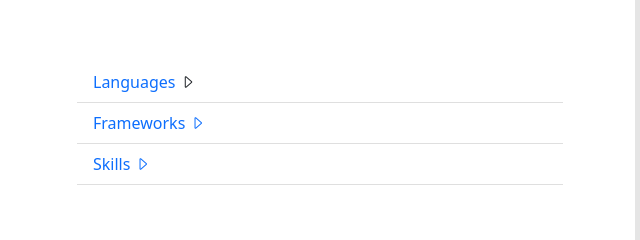
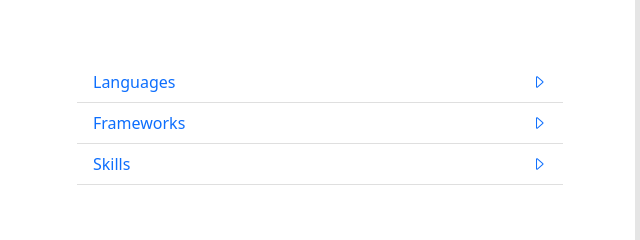
Before and after one commit to Basir-Mohammadi/Bootstrap-portfolio, a website: page index.html in a window 1280 px wide. Shown: the part 2763-3003 px from the top of the page, 575-1215 px from the left. Drawn offline with nearby package versions, Linux system fonts and the light colour scheme.

Commit message:
add flex

```diff
--- a/index.html
+++ b/index.html
@@ -307,7 +307,6 @@
       </div>
     </div>
 
-
   <div class="container mt-5 p-4 bg-white">
       <div class="row">
         <div class="col">
@@ -337,10 +336,10 @@
         <div class="col container-sm m-5">
             <ul class="list-group list-group-flush">
                 <li class="list-group-item">
-                    <a class="text-decoration-none flex-row" data-bs-toggle="collapse" href="#languages" aria-expanded="false" aria-controls="languages">
+                    <a class="text-decoration-none d-flex justify-content-between" data-bs-toggle="collapse" href="#languages" aria-expanded="false" aria-controls="languages">
                         Languages
+                        <i class="bi-caret-right"></i>
                     </a>
-                    <i class="bi-caret-right pull-right"></i>
                 </li>
                 <div class="collapse" id="languages">
                     <div class="row g- border-0">
@@ -360,9 +359,9 @@
                     <span class="border-bottom-1"></span>
                 </div>
                 <li class="list-group-item">
-                    <a class="text-decoration-none flex-row" data-bs-toggle="collapse" href="#frameworks" aria-expanded="false" aria-controls="frameworks">
+                    <a class="text-decoration-none d-flex justify-content-between" data-bs-toggle="collapse" href="#frameworks" aria-expanded="false" aria-controls="frameworks">
                         Frameworks
-                        <i class="bi-caret-right"></i>
+                        <i class="bi-caret-right right"></i>
                     </a>
                 </li>
                 <div class="collapse" id="frameworks">
@@ -386,7 +385,7 @@
                     <span class="border-bottom-1"></span>
                 </div>
                 <li class="list-group-item">
-                    <a class="text-decoration-none" data-bs-toggle="collapse" href="#skills" aria-expanded="false" aria-controls="skills">
+                    <a class="text-decoration-none d-flex justify-content-between" data-bs-toggle="collapse" href="#skills" aria-expanded="false" aria-controls="skills">
                         Skills
                         <i class="bi-caret-right"></i>
                     </a>
```
